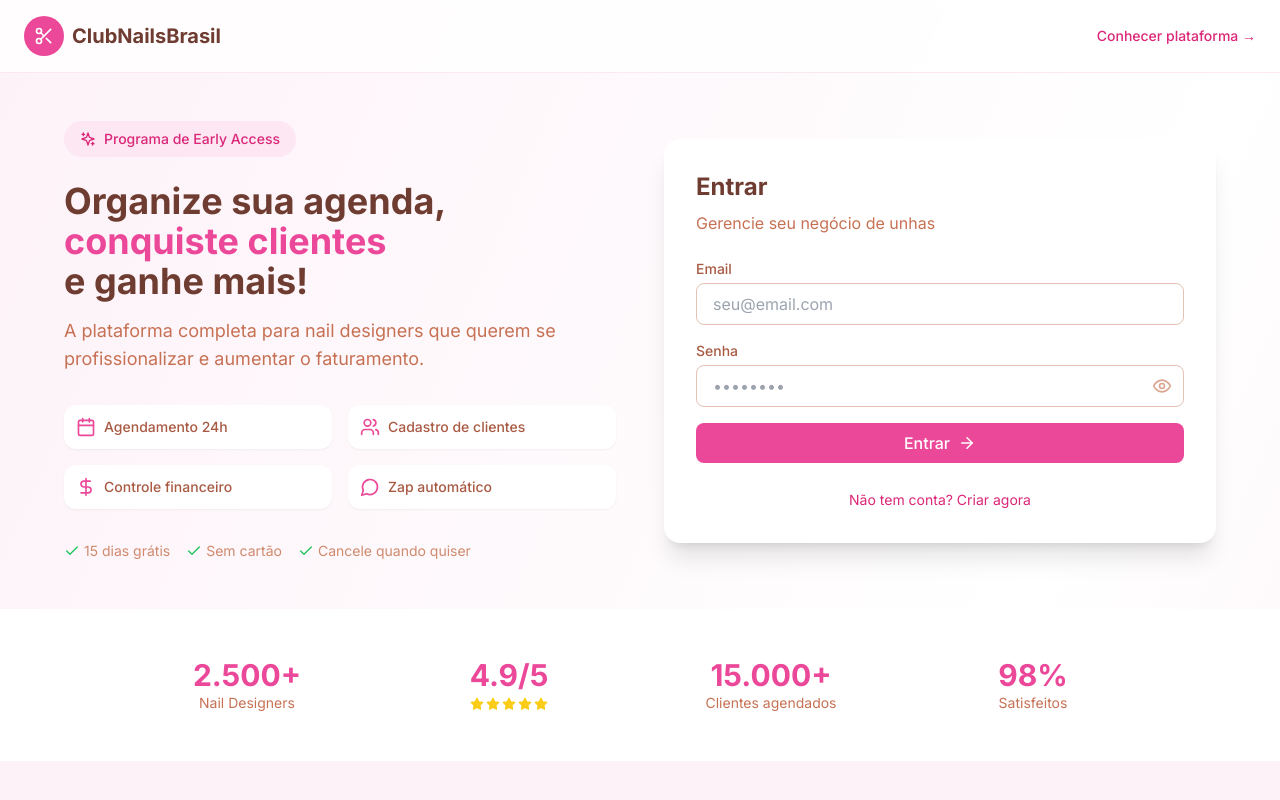
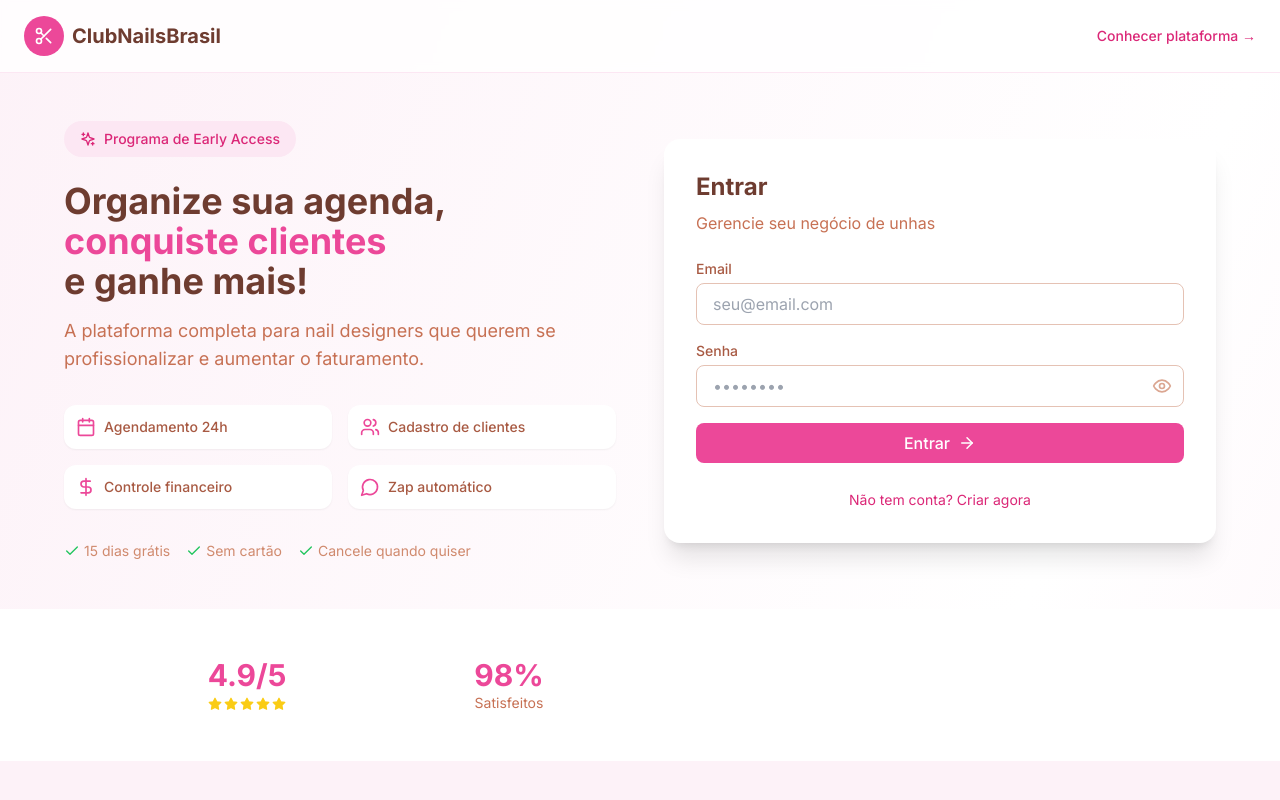
Before and after one commit to euhenriqueofc26/nails-saas, a Next.js app: page / in a window 1280 px wide. Shown: the top 800 px of the page. Built offline with nearby package versions, Linux system fonts and the light colour scheme; no server answers.

Commit message:
revert: landing page restored to previous version

```diff
--- a/src/app/page.tsx
+++ b/src/app/page.tsx
@@ -260,20 +260,14 @@ export default function Home() {
       <section className="py-12 px-4 bg-white">
         <div className="max-w-5xl mx-auto">
           <div className="grid grid-cols-2 md:grid-cols-4 gap-6 text-center">
-            <div>
-              <p className="text-3xl font-bold text-rose-500">2.500+</p>
-              <p className="text-sm text-nude-600">Nail Designers</p>
-            </div>
+
             <div>
               <p className="text-3xl font-bold text-rose-500">4.9/5</p>
               <div className="flex justify-center gap-0.5 mt-1">
                 {[1,2,3,4,5].map(i => <Star key={i} size={14} className="text-yellow-400 fill-yellow-400" />)}
               </div>
             </div>
-            <div>
-              <p className="text-3xl font-bold text-rose-500">15.000+</p>
-              <p className="text-sm text-nude-600">Clientes agendados</p>
-            </div>
+
             <div>
               <p className="text-3xl font-bold text-rose-500">98%</p>
               <p className="text-sm text-nude-600">Satisfeitos</p>
```
